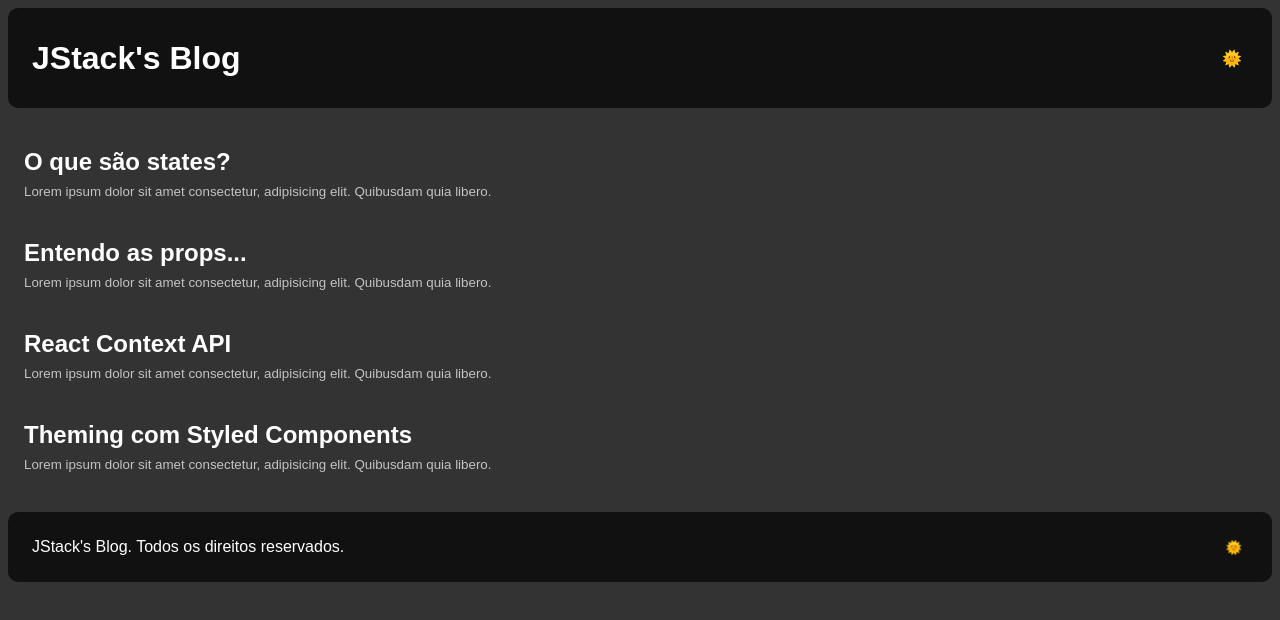
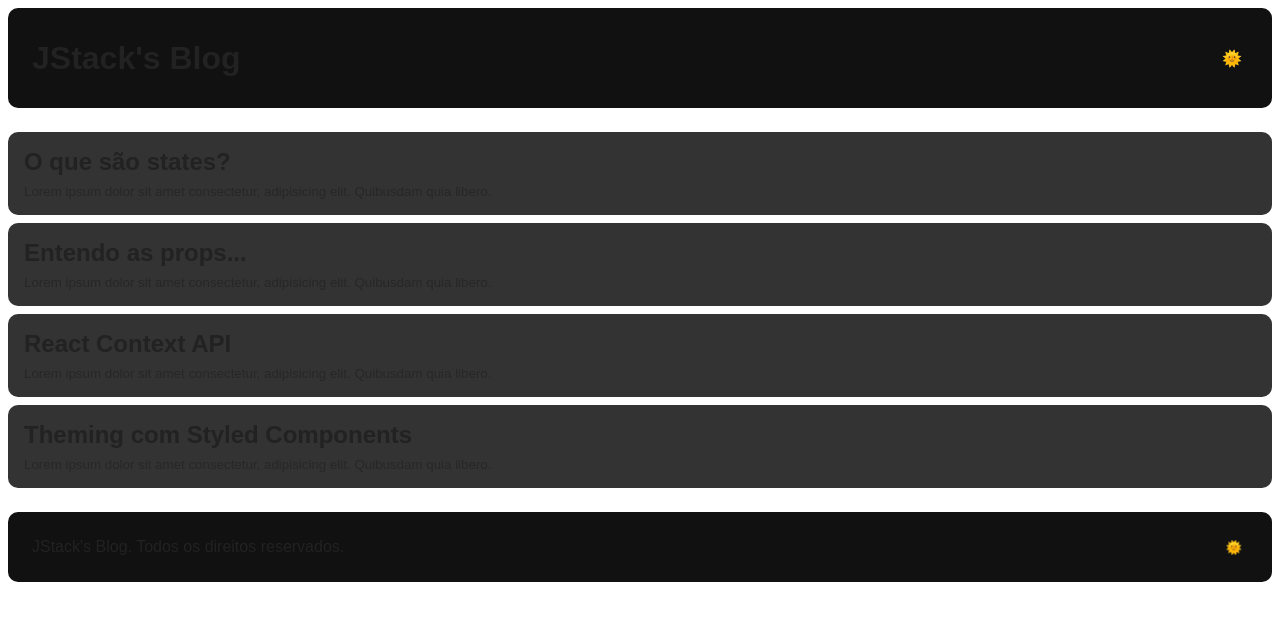
Before and after one commit to RflBueno/react-fundamentos, a React app: page / in a window 1280 px wide. Shown: the top 620 px of the page. Built offline with nearby package versions, Linux system fonts and the light colour scheme.

Commit message:
feat mudancas no theming

```diff
--- a/src/App.js
+++ b/src/App.js
@@ -1,15 +1,17 @@
 import React from 'react';
+import { ThemeProvider } from 'styled-components';
 
 import GlobalStyle from './styles/global';
 import Layout from './components/Layout';
 
+import themes from './styles/themes';
 
 function App() {
     return (
-        <>
+        <ThemeProvider theme={themes.light}>
             <GlobalStyle />
             <Layout />
-        </>
+        </ThemeProvider>
     );
 }
 
--- a/src/styles/global.js
+++ b/src/styles/global.js
@@ -3,8 +3,8 @@ import { createGlobalStyle } from 'styled-components';
 
 export default createGlobalStyle`
     body {
-        background-color: #333;
-        color: #FFF;
+        background-color: ${props => props.theme.backgroundColor};
+        color: ${props => props.theme.textColor};
         font-family: sans-serif;
     }
 `;
```
Also changed, not shown: src/styles/themes/index.js (added, +7 -0 lines).
